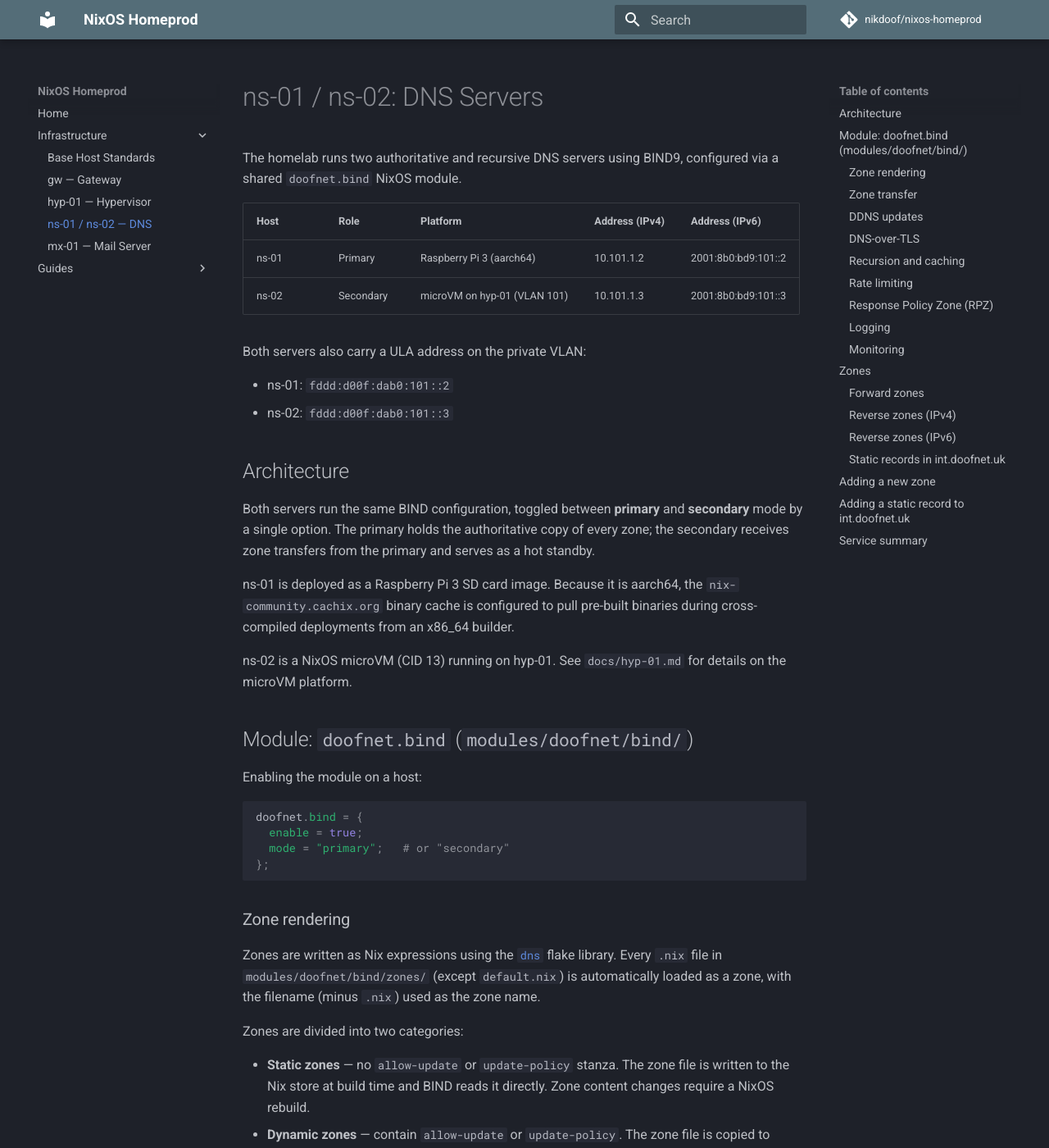
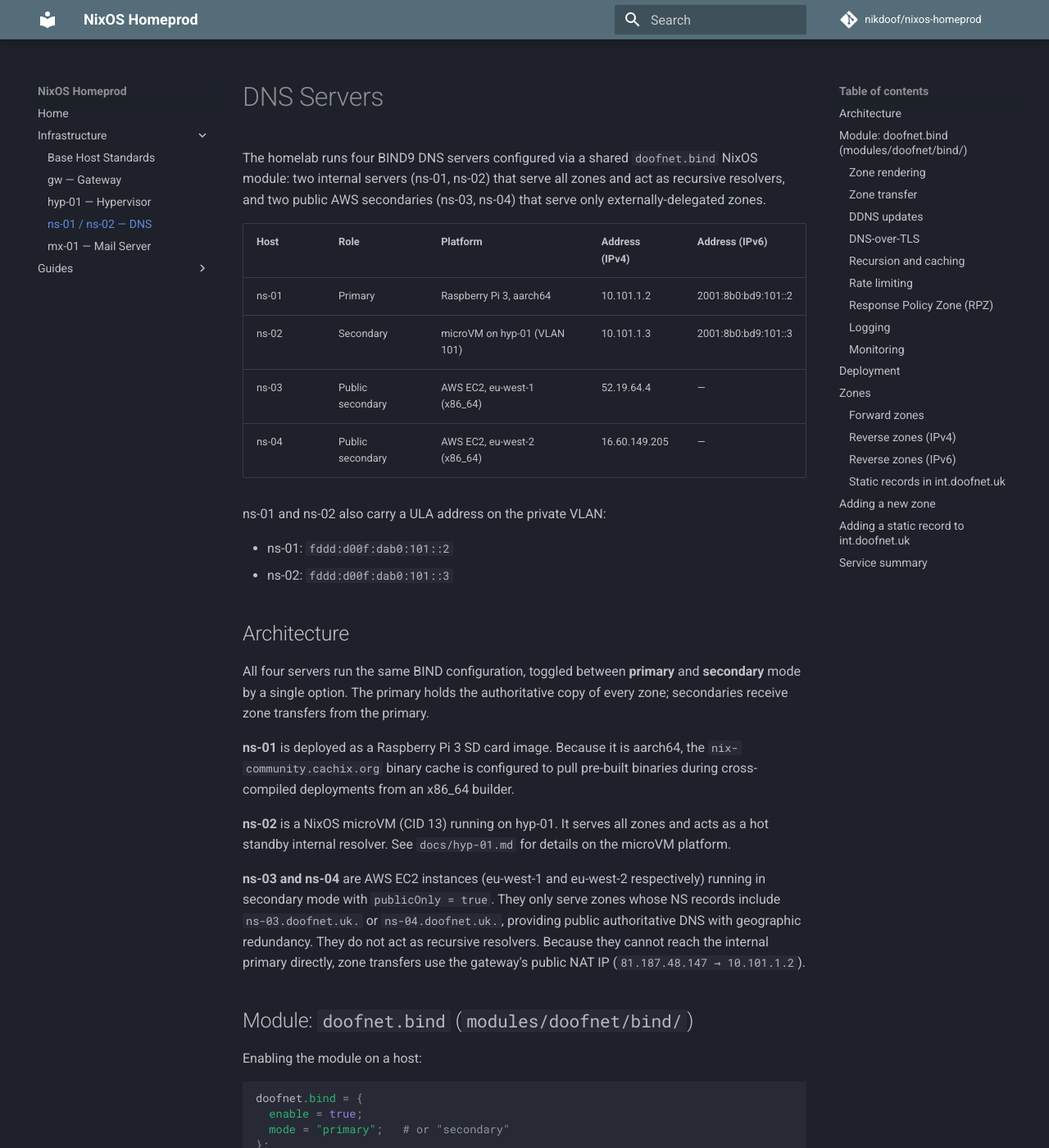
Before and after one commit to nikdoof/nixos-homeprod, an MkDocs documentation site: the page built from docs/dns.md, in a window 1280 px wide and 1400 px high. Shown: the whole window at 82% size. Built offline with MkDocs 1.6.1 and Material for MkDocs 9.7.7, drawn with Linux system fonts in a browser that asks for light colours; comment, search, counter and statistics services are not loaded; the version menu is left out; some of the changed text lies outside the part shown.

Commit message:
docs: update

````diff
--- a/docs/dns.md
+++ b/docs/dns.md
@@ -1,30 +1,39 @@
-# ns-01 / ns-02: DNS Servers
+# DNS Servers
 
-The homelab runs two authoritative and recursive DNS servers using BIND9, configured via
-a shared `doofnet.bind` NixOS module.
+The homelab runs four BIND9 DNS servers configured via a shared `doofnet.bind` NixOS module:
+two internal servers (ns-01, ns-02) that serve all zones and act as recursive resolvers, and
+two public AWS secondaries (ns-03, ns-04) that serve only externally-delegated zones.
 
-| Host  | Role      | Platform                    | Address (IPv4)  | Address (IPv6)           |
-|-------|-----------|-----------------------------|-----------------|--------------------------|
-| ns-01 | Primary   | Raspberry Pi 3 (aarch64)    | 10.101.1.2      | 2001:8b0:bd9:101::2      |
-| ns-02 | Secondary | microVM on hyp-01 (VLAN 101)| 10.101.1.3      | 2001:8b0:bd9:101::3      |
+| Host  | Role             | Platform                        | Address (IPv4)   | Address (IPv6)           |
+|-------|------------------|---------------------------------|------------------|--------------------------|
+| ns-01 | Primary          | Raspberry Pi 3, aarch64         | 10.101.1.2       | 2001:8b0:bd9:101::2      |
+| ns-02 | Secondary        | microVM on hyp-01 (VLAN 101)    | 10.101.1.3       | 2001:8b0:bd9:101::3      |
+| ns-03 | Public secondary | AWS EC2, eu-west-1 (x86_64)     | 52.19.64.4       | —                        |
+| ns-04 | Public secondary | AWS EC2, eu-west-2 (x86_64)     | 16.60.149.205    | —                        |
 
-Both servers also carry a ULA address on the private VLAN:
+ns-01 and ns-02 also carry a ULA address on the private VLAN:
 
 - ns-01: `fddd:d00f:dab0:101::2`
 - ns-02: `fddd:d00f:dab0:101::3`
 
 ## Architecture
 
-Both servers run the same BIND configuration, toggled between **primary** and **secondary**
-mode by a single option. The primary holds the authoritative copy of every zone; the
-secondary receives zone transfers from the primary and serves as a hot standby.
+All four servers run the same BIND configuration, toggled between **primary** and **secondary**
+mode by a single option. The primary holds the authoritative copy of every zone; secondaries
+receive zone transfers from the primary.
 
-ns-01 is deployed as a Raspberry Pi 3 SD card image. Because it is aarch64, the
+**ns-01** is deployed as a Raspberry Pi 3 SD card image. Because it is aarch64, the
 `nix-community.cachix.org` binary cache is configured to pull pre-built binaries during
 cross-compiled deployments from an x86_64 builder.
 
-ns-02 is a NixOS microVM (CID 13) running on hyp-01. See `docs/hyp-01.md` for details on
-the microVM platform.
+**ns-02** is a NixOS microVM (CID 13) running on hyp-01. It serves all zones and acts as a
+hot standby internal resolver. See `docs/hyp-01.md` for details on the microVM platform.
+
+**ns-03 and ns-04** are AWS EC2 instances (eu-west-1 and eu-west-2 respectively) running in
+secondary mode with `publicOnly = true`. They only serve zones whose NS records include
+`ns-03.doofnet.uk.` or `ns-04.doofnet.uk.`, providing public authoritative DNS with geographic
+redundancy. They do not act as recursive resolvers. Because they cannot reach the internal
+primary directly, zone transfers use the gateway's public NAT IP (`81.187.48.147 → 10.101.1.2`).
 
 ## Module: `doofnet.bind` (`modules/doofnet/bind/`)
 
@@ -36,6 +45,21 @@ doofnet.bind = {
   mode = "primary";   # or "secondary"
 };
 ```
+
+For public-facing secondaries that cannot reach the primary on its internal address:
+
+```nix
+doofnet.bind = {
+  enable = true;
+  mode = "secondary";
+  publicOnly = true;   # serve only externally-delegated zones
+  masters = [ "81.187.48.147" ];  # gateway's public NAT IP → 10.101.1.2
+};
+```
+
+`publicOnly` filters the active zone list to only those zones whose NS records contain
+`ns-03.doofnet.uk.` or `ns-04.doofnet.uk.`. `masters` overrides the default internal
+primary addresses for hosts that reach ns-01 via NAT.
 
 ### Zone rendering
 
@@ -57,11 +81,8 @@ Zones are divided into two categories:
 ### Zone transfer
 
 Primary sends transfers to:
-- `10.101.1.3` / `2001:8b0:bd9:101::3` (ns-02)
-- Hurricane Electric nameservers (`216.218.133.2` / `2001:470:600::2`) for public zones
-  that list HE nameservers in their NS records
-
-NOTIFY messages for zones with HE nameservers are also sent to `216.218.130.2`.
+- `10.101.1.3` / `2001:8b0:bd9:101::3` (ns-02) — all zones
+- `52.19.64.4` (ns-03) and `16.60.149.205` (ns-04) — public zones only (those with ns-03/04 in NS records)
 
 Zone transfers are denied by default (`allow-transfer { none; }`); each zone's
 `slaves` list (derived by the module) provides the per-zone exception.
@@ -95,7 +116,7 @@ BIND's `tls local-tls` block referencing the certificate at:
 
 ### Recursion and caching
 
-Both servers act as recursive resolvers for internal clients. Recursion is permitted for:
+ns-01 and ns-02 act as recursive resolvers for internal clients (ns-03/04 do not). Recursion is permitted for:
 
 - `127.0.0.0/8` and `::1` (loopback)
 - All internal networks (defined in `modules/doofnet/const.nix` as `allNetworks`)
@@ -163,6 +184,32 @@ A `prometheus-bind-exporter` instance runs on `127.0.0.1:9119`, scraping BIND's
 channel at `127.0.0.1:8053`. The exporter is not exposed externally; Alloy scrapes it
 locally and ships metrics to Prometheus.
 
+## Deployment
+
+Use `scripts/update-ns.sh` to deploy DNS servers in the correct order (primary first, then
+public secondaries). The script SSHes to `svc-02` and runs `nixos-rebuild switch` there
+against the published GitHub flake, so **changes must be pushed before running**.
+
+```bash
+# Deploy all servers (ns-01, ns-03, ns-04) in order
+./scripts/update-ns.sh
+
+# Deploy specific servers only
+./scripts/update-ns.sh ns-01
+./scripts/update-ns.sh ns-03 ns-04
+```
+
+Environment variables to override defaults:
+
+| Variable     | Default                          | Purpose                              |
+|--------------|----------------------------------|--------------------------------------|
+| `BUILD_HOST` | `svc-02.int.doofnet.uk`          | Host that runs `nixos-rebuild`       |
+| `FLAKE`      | `github:nikdoof/nixos-homeprod`  | Flake reference to deploy from       |
+
+The script resolves each host to its FQDN for `--target-host` (ns-01/02 use
+`.int.doofnet.uk`; ns-03/04 use `.doofnet.uk`) while using the short name as the flake
+config key.
+
 ## Zones
 
 ### Forward zones
@@ -182,27 +229,24 @@ specific overrides for `grafana`, `unifi`, `loki`, and `prometheus` pointing to
 
 ### Reverse zones (IPv4)
 
-| Zone                             | Covers               | Also served by HE | DDNS |
-|----------------------------------|----------------------|-------------------|------|
-| `101.10.in-addr.arpa`            | VLAN 101 (private)   | no                | yes  |
-| `102.10.in-addr.arpa`            | VLAN 102 (public)    | no                | yes  |
-| `104.10.in-addr.arpa`            | VLAN 104 (lab)       | no                | yes  |
-| `105.10.in-addr.arpa`            | VLAN 105 (HA)        | no                | yes  |
-| `8-15.25.169.217.in-addr.arpa`   | Hosted /29           | yes               | no   |
-| `147.48.187.81.in-addr.arpa`     | PPPoE WAN address    | yes               | no   |
+| Zone                             | Covers               | Also on ns-03/04 | DDNS |
+|----------------------------------|----------------------|------------------|------|
+| `101.10.in-addr.arpa`            | VLAN 101 (private)   | no               | yes  |
+| `102.10.in-addr.arpa`            | VLAN 102 (public)    | no               | yes  |
+| `104.10.in-addr.arpa`            | VLAN 104 (lab)       | no               | yes  |
+| `105.10.in-addr.arpa`            | VLAN 105 (HA)        | no               | yes  |
+| `8-15.25.169.217.in-addr.arpa`   | Hosted /29           | yes              | no   |
+| `147.48.187.81.in-addr.arpa`     | PPPoE WAN address    | yes              | no   |
 
 ### Reverse zones (IPv6)
 
-| Zone                                         | Covers                       | Also served by HE | DDNS |
-|----------------------------------------------|------------------------------|-------------------|------|
-| `1.0.1.0.9.d.b…ip6.arpa`                    | VLAN 101 `2001:8b0:bd9:101:` | yes               | yes  |
-| `2.0.1.0.9.d.b…ip6.arpa`                    | VLAN 102 `2001:8b0:bd9:102:` | yes               | yes  |
-| `4.0.1.0.9.d.b…ip6.arpa`                    | VLAN 104 `2001:8b0:bd9:104:` | yes               | yes  |
-| `6.0.1.0.9.d.b…ip6.arpa`                    | VLAN 106 `2001:8b0:bd9:106:` | yes               | yes  |
-| `0.b.a.d.f.0.0.d.d.d.d.f.ip6.arpa`          | ULA `fddd:d00f:dab0::/48`    | no                | no   |
-
-The HE-backed zones (publicly routed address space) are also served by Hurricane Electric's
-secondary nameservers (`ns1–ns4.he.net`).
+| Zone                                         | Covers                       | Also on ns-03/04 | DDNS |
+|----------------------------------------------|------------------------------|------------------|------|
+| `1.0.1.0.9.d.b…ip6.arpa`                    | VLAN 101 `2001:8b0:bd9:101:` | yes              | yes  |
+| `2.0.1.0.9.d.b…ip6.arpa`                    | VLAN 102 `2001:8b0:bd9:102:` | yes              | yes  |
+| `4.0.1.0.9.d.b…ip6.arpa`                    | VLAN 104 `2001:8b0:bd9:104:` | yes              | yes  |
+| `6.0.1.0.9.d.b…ip6.arpa`                    | VLAN 106 `2001:8b0:bd9:106:` | yes              | yes  |
+| `0.b.a.d.f.0.0.d.d.d.d.f.ip6.arpa`          | ULA `fddd:d00f:dab0::/48`    | no               | no   |
 
 ### Static records in `int.doofnet.uk`
 
````
Also changed, not shown: CLAUDE.md (+9 -4 lines), docs/gw.md (+3 -3 lines), docs/hyp-01.md (+6 -2 lines), docs/macos.md (+1 -1 lines).
